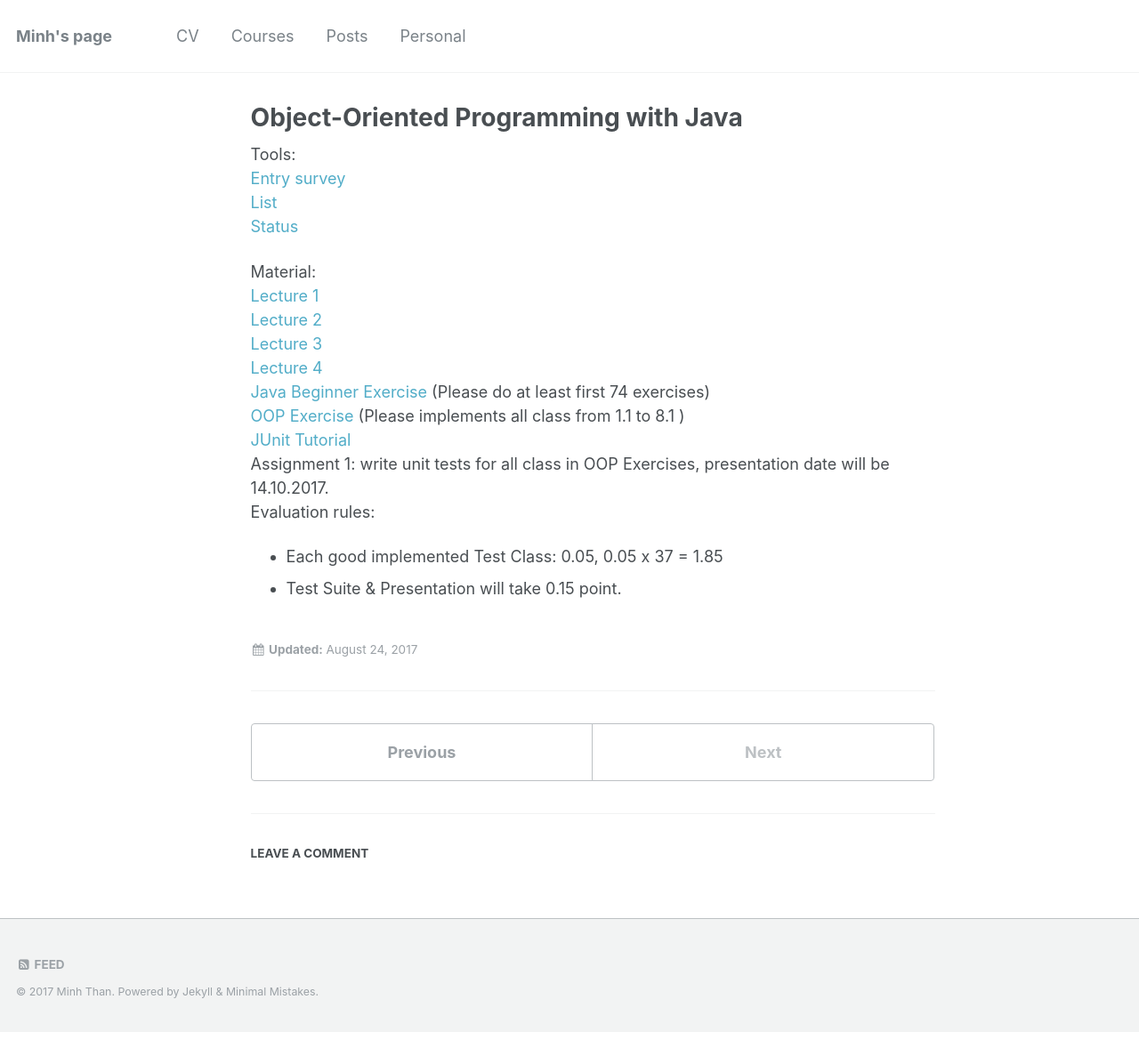
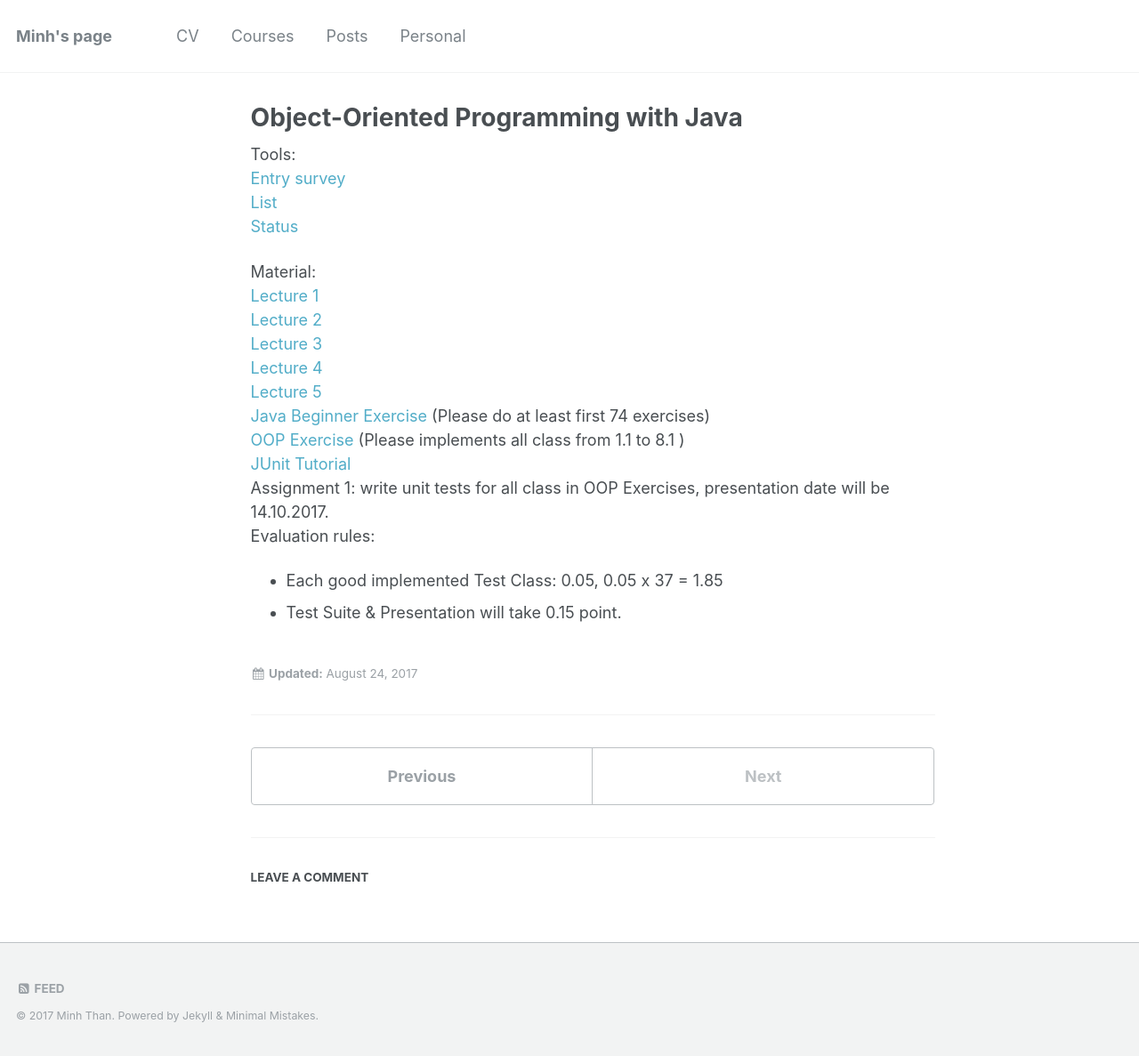
Before and after one commit to thanqminh/thanqminh.github.io, a Jekyll site: the page built from _courses/oopjava.md, in a window 1280 px wide. Shown: the whole page at 89% size. Built offline with Jekyll 4.4.1, drawn with Linux system fonts in a browser that asks for light colours; comment, search, counter and statistics services are not loaded; before the commit the page ends 1160 px from its top, so only the background shows below that.

Commit message:
add lecture5 oop

```diff
--- a/_courses/oopjava.md
+++ b/_courses/oopjava.md
@@ -14,6 +14,7 @@ Material:
 [Lecture 2][lecture2]
 [Lecture 3][lecture3]
 [Lecture 4][lecture4]
+[Lecture 5][lecture5]
 [Java Beginner Exercise][exercise1] (Please do at least first 74 exercises)
 [OOP Exercise][exercise2] (Please implements all class from 1.1 to 8.1 )
 [JUnit Tutorial][junit_tutorial]
```
Also changed, not shown: other parts of _courses/oopjava.md (+1 -0 lines), 1 other file.
